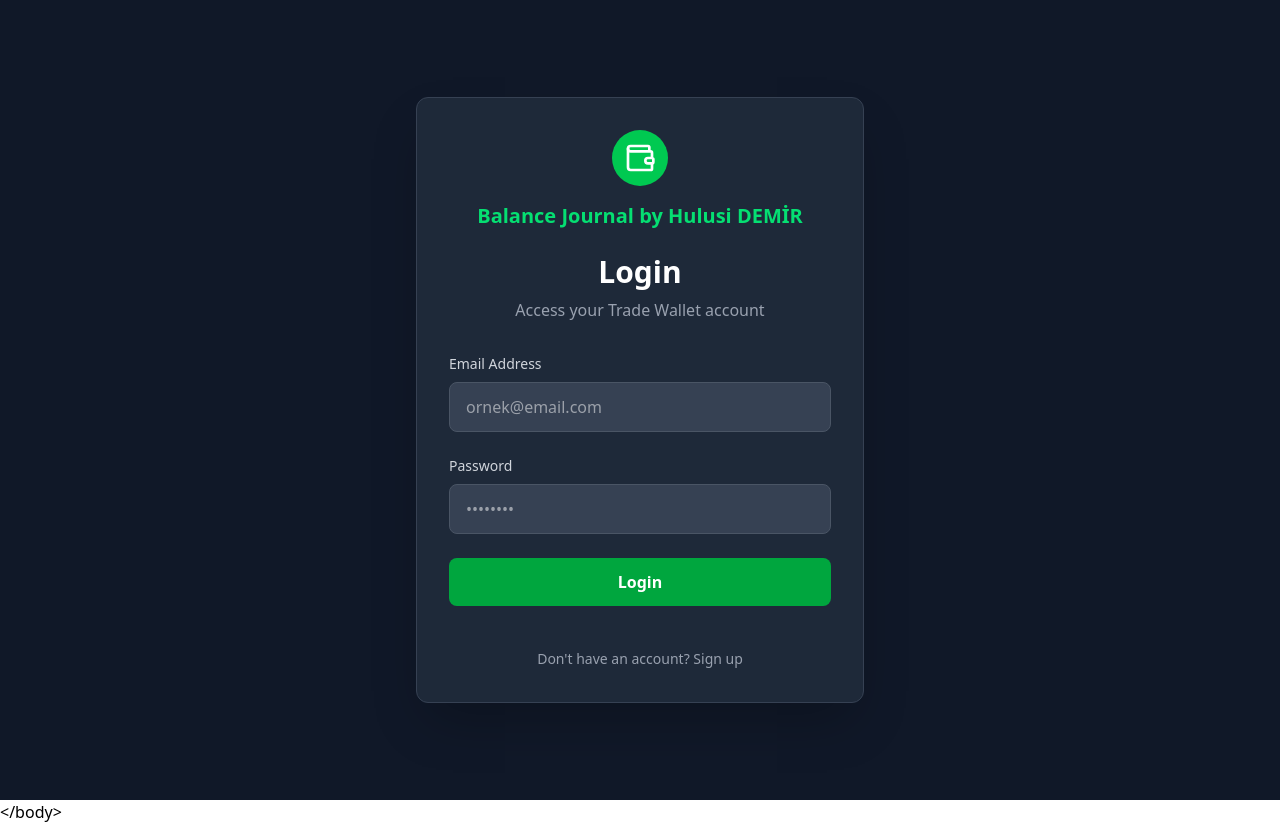
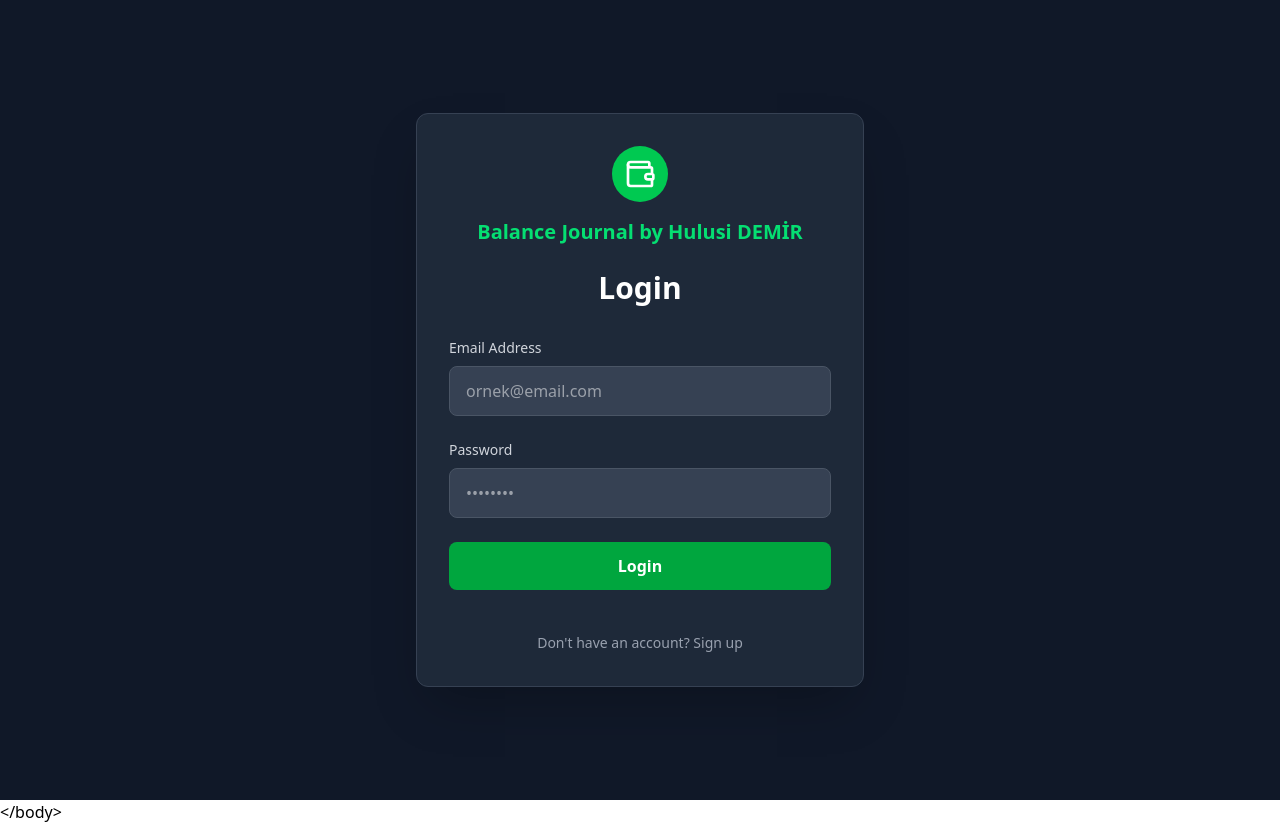
Before and after one commit to hulusidemir/balance_journal, a React (Vite) app: page /login in a window 1280 px wide. Built offline with nearby package versions, Linux system fonts and the light colour scheme; no server answers.

Commit message:
Login Screen Edited

```diff
--- a/src/pages/Login.tsx
+++ b/src/pages/Login.tsx
@@ -60,7 +60,6 @@ const Login: React.FC = () => {
           <h2 className="text-3xl font-bold text-white">
             {mode === 'login' ? t('auth.login') : t('auth.signup')}
           </h2>
-          <p className="text-gray-400 mt-2">{t('auth.loginSubtitle')}</p>
         </div>
 
         {error && (
```
